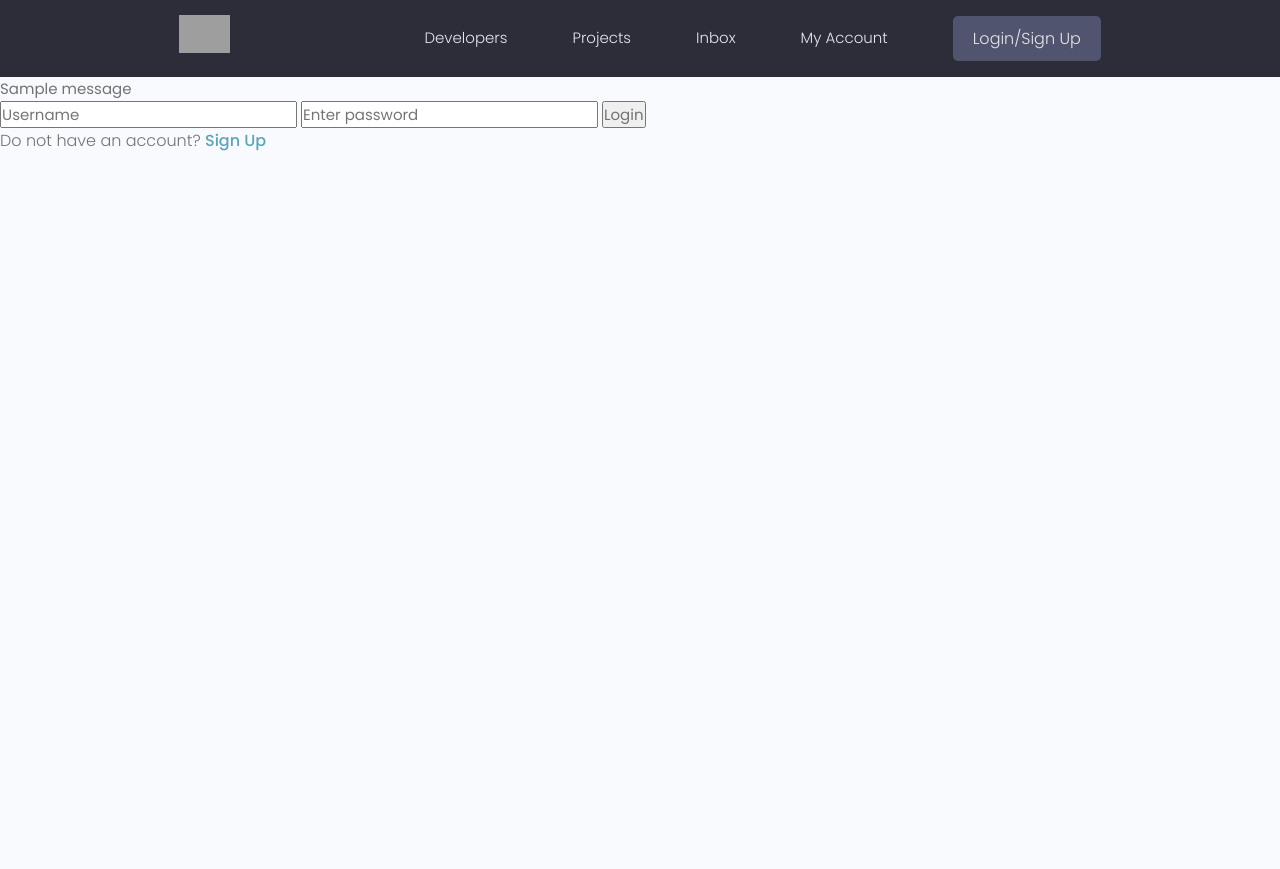
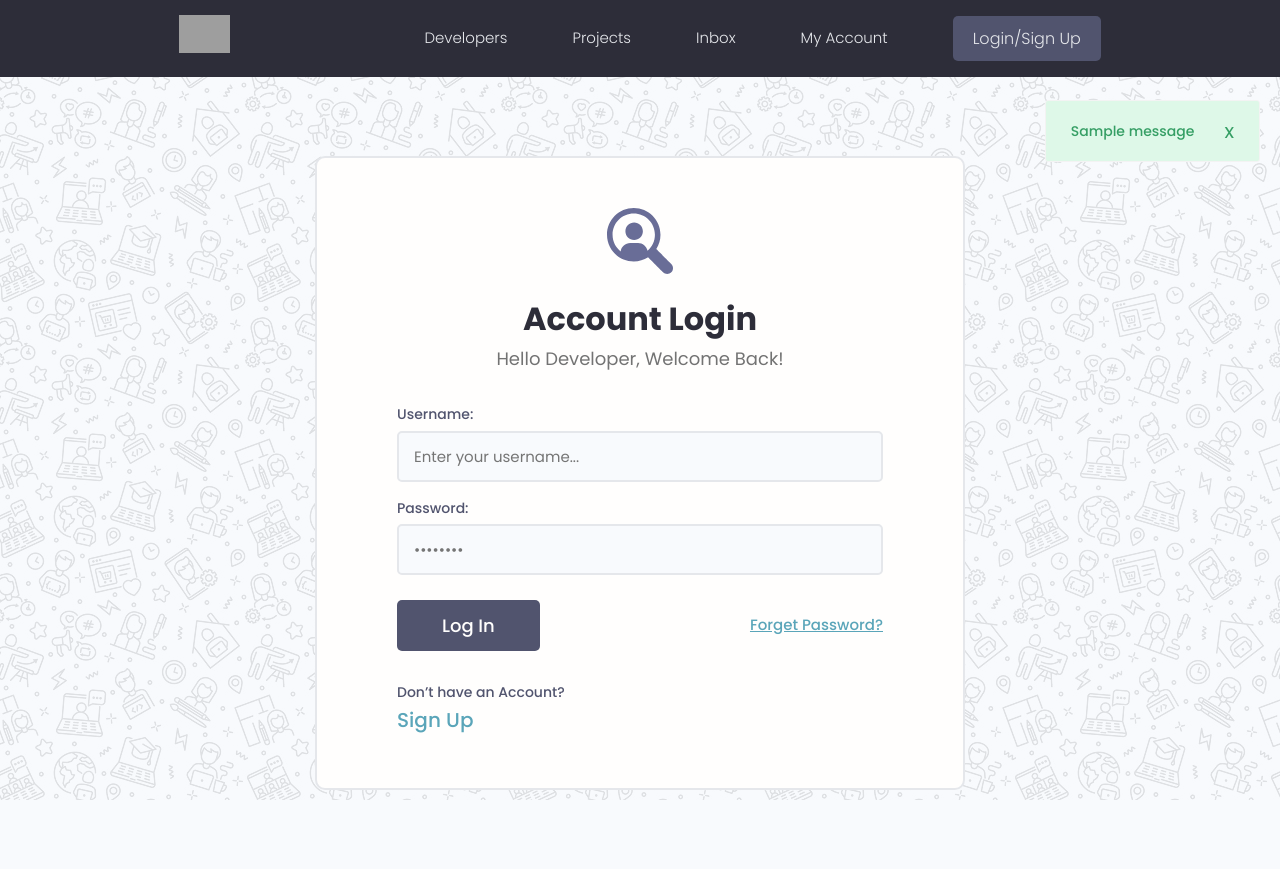
Before and after one commit to indranildeveloper/dev-search-app, a Django app: page /login/ in a window 1280 px wide. Before the commit the page ends 151 px from the top, so only its background shows below. Run offline with Django 4.2, Linux system fonts and the light colour scheme; one stand-in notice (Sample message) is shown; some libraries are stand-ins or nearby versions; grey boxes are pictures that could not be loaded.

Commit message:
Registration and Login form styles and alert messages

```diff
--- a/projects/forms.py
+++ b/projects/forms.py
@@ -15,8 +15,8 @@ class ProjectForm(ModelForm):
     def __init__(self, *args, **kwargs):
         super(ProjectForm, self).__init__(*args, **kwargs)
 
+        for name, field in self.fields.items():
+            field.widget.attrs.update({'class': 'input'})
+
         # self.fields['title'].widget.attrs.update(
         #     {'class': 'input', 'placeholder': 'Add Title'})
-
-        for name, field in self.fields.items():
-            field.widget.attrs.update({'class': 'input'})
--- a/static/styles/app.css
+++ b/static/styles/app.css
@@ -61,11 +61,11 @@ img {
   display: none;
 }
 
-.header__nav input[type='checkbox'] {
+.header__nav input[type="checkbox"] {
   display: none;
 }
 
-.header__nav input[type='checkbox']:checked ~ .header__menu {
+.header__nav input[type="checkbox"]:checked ~ .header__menu {
   opacity: 1;
   pointer-events: all;
 }
@@ -103,7 +103,7 @@ img {
   .toggle-menu__lines::before,
   .toggle-menu__lines::after {
     pointer-events: none;
-    content: '';
+    content: "";
     display: block;
     height: 2px;
     width: 2.5rem;
@@ -124,17 +124,26 @@ img {
     transform-origin: 0 0;
   }
 
-  .header__nav input[type='checkbox']:checked + .toggle-menu > .toggle-menu__lines::before {
+  .header__nav
+    input[type="checkbox"]:checked
+    + .toggle-menu
+    > .toggle-menu__lines::before {
     margin-left: 3px;
     transform: rotate(45deg) scaleX(1.2) translateX(-2px) translateY(-4px);
     visibility: visible;
   }
 
-  .header__nav input[type='checkbox']:checked + .toggle-menu > .toggle-menu__lines {
+  .header__nav
+    input[type="checkbox"]:checked
+    + .toggle-menu
+    > .toggle-menu__lines {
     visibility: hidden;
   }
 
-  .header__nav input[type='checkbox']:checked + .toggle-menu > .toggle-menu__lines::after {
+  .header__nav
+    input[type="checkbox"]:checked
+    + .toggle-menu
+    > .toggle-menu__lines::after {
     transform: rotate(-45deg) scaleX(1.2) translateX(-2px) translateY(3px);
     visibility: visible;
   }
@@ -464,14 +473,14 @@ img {
   margin-bottom: 3rem;
 }
 
-.project__author{
+.project__author {
   font-size: 1.4rem;
   font-style: italic;
 }
 
-.project--rating{
+.project--rating {
   margin-bottom: 1.6em;
-  margin-top: .5em;
+  margin-top: 0.5em;
 }
 
 .singleProject__subtitle {
@@ -613,7 +622,7 @@ img {
   object-fit: contain;
 }
 
-.settings__tableInfo{
+.settings__tableInfo {
   width: 100%;
 }
 
@@ -641,7 +650,6 @@ img {
 .auth {
   width: 100%;
   position: relative;
-  z-index: 1;
   background: transparent;
   height: 99vh;
   display: flex;
@@ -652,7 +660,7 @@ img {
 .auth::after {
   z-index: -1;
   opacity: 0.1;
-  content: '';
+  content: "";
   display: block;
   position: fixed;
   top: 0;
@@ -826,7 +834,6 @@ img {
   font-size: 1.8rem;
 }
 
-
 /*=======================
   Form Page
 ========================*/
--- a/static/uikit/app.js
+++ b/static/uikit/app.js
@@ -1,4 +1,13 @@
 // Invoke Functions Call on Document Loaded
-document.addEventListener('DOMContentLoaded', function () {
-  hljs.highlightAll();
-});
+// document.addEventListener("DOMContentLoaded", function () {
+//   hljs.highlightAll();
+// });
+
+let alertWrapper = document.querySelector(".alert");
+let alertClose = document.querySelector(".alert__close");
+
+if (alertWrapper) {
+  alertClose.addEventListener("click", () => {
+    alertWrapper.style.display = "none";
+  });
+}
--- a/static/uikit/styles/modules/_alert.css
+++ b/static/uikit/styles/modules/_alert.css
@@ -8,6 +8,10 @@
   border: 1px solid var(--color-white-light);
   margin-bottom: 1rem;
   margin-right: 1rem;
+  position: absolute;
+  top: 10rem;
+  right: 1rem;
+  z-index: 10;
 }
 
 .alert,
--- a/templates/main.html
+++ b/templates/main.html
@@ -21,17 +21,27 @@
   <body>
     {% include 'navbar.html' %}
 
-    {% if messages %}
+    {% comment %} {% if messages %}
     <ul>
         {% for message in messages %}
         <li{% if message.tags %} class="{{ message.tags }}" {% endif %}>{{ message }}</li>
         {% endfor %}
     </ul>
+    {% endif %} {% endcomment %}
+
+    {% if messages %}
+      {% for message in messages %}
+        <div class="alert alert--{{ message.tags }}">
+          <p class="alert__message">{{ message }}</p>
+          <button class="alert__close">x</button>
+        </div>
+      {% endfor %}
     {% endif %}
 
     {% block content %}
 
     {% endblock content %}
 
+    <script src="{% static 'uikit/app.js' %}"></script>
   </body>
 </html>
--- a/users/forms.py
+++ b/users/forms.py
@@ -10,3 +10,9 @@ class CustomUserCreationForm(UserCreationForm):
         labels = {
             'first_name': 'Name',
         }
+
+    def __init__(self, *args, **kwargs):
+        super(CustomUserCreationForm, self).__init__(*args, **kwargs)
+
+        for name, field in self.fields.items():
+            field.widget.attrs.update({'class': 'input'})
--- a/users/templates/users/login_register.html
+++ b/users/templates/users/login_register.html
@@ -1,31 +1,102 @@
 {% extends 'main.html' %}
+{% load static %}
 
 {% block content %}
 
 {% if page == 'register' %}
-    <h1>Register User</h1>
 
-    <form method="POST" action="{% url 'register' %}">
-        {% csrf_token %}
+    <div class="auth">
+        <div class="card">
+          <div class="auth__header text-center">
+            <a href="/">
+              <img src="{% static 'images/icon.svg' %}" alt="icon" />
+            </a>
+            <h3>Register an Account</h3>
+            <p>Create a new developer account</p>
+          </div>
 
-        {{form.as_p}}
-        <input type="submit" value="Register User">
-    </form>
+          <form method="POST" action="{% url 'register' %}" class="form auth__form">
+            {% csrf_token %}
 
-    <p>Already account? <a href="{% url 'login' %}">Log In</a></p>
+            {% for field in form %}
+
+            <div class="form__field">
+              <label for="formInput#text">
+                {{ field.label }}
+              </label>
+                {{ field }}
+
+                {% comment %} {% if field.help_text %}
+                    <small>{{ field.help_text }}</small>
+                {% endif %} {% endcomment %}
+
+                {% for error in field.errors %}
+                    <p style="color: red;">{{ error }}</p>
+                {% endfor %}
+            </div>
+
+            {% endfor %}
 
 
+            <div class="auth__actions">
+              <input class="btn btn--sub btn--lg" type="submit" value="Sign  In" />
+            </div>
+          </form>
+          <div class="auth__alternative">
+            <p>Already have an Account?</p>
+            <a href="{% url 'login' %}">Log In</a>
+          </div>
+        </div>
+      </div>
+
 {% else %}
-<form method="POST" action="{% url 'login' %}" id="login-form">
 
-    {% csrf_token %}
-    <input type="text" name="username" placeholder="Username" />
-    <input type="password" name="password" placeholder="Enter password" />
-    <input type="submit" value="Login">
+<div class="auth">
+    <div class="card">
+      <div class="auth__header text-center">
+        <a href="/">
+          <img src="{% static 'images/icon.svg' %}" alt="icon" />
+        </a>
+        <h3>Account Login</h3>
+        <p>Hello Developer, Welcome Back!</p>
+      </div>
 
-    <p>Do not have an account? <a href="{% url 'register' %}">Sign Up</a></p>
+      <form method="POST" action="{% url 'login' %}" id="login-form" class="form auth__form">
+        {% csrf_token %}
+        <!-- Input:Username -->
+        <div class="form__field">
+          <label for="formInput#text">Username: </label>
+          <input
+            class="input input--text"
+            id="formInput#text"
+            type="text"
+            name="username"
+            placeholder="Enter your username..."
+          />
+        </div>
 
-</form>
+        <!-- Input:Password -->
+        <div class="form__field">
+          <label for="formInput#password">Password: </label>
+          <input
+            class="input input--password"
+            id="formInput#passowrd"
+            type="password"
+            name="password"
+            placeholder="••••••••"
+          />
+        </div>
+        <div class="auth__actions">
+          <input class="btn btn--sub btn--lg" type="submit" value="Log In" />
+          <a href="forgetpassword.html">Forget Password?</a>
+        </div>
+      </form>
+      <div class="auth__alternative">
+        <p>Don’t have an Account?</p>
+        <a href="{% url 'register' %}">Sign Up</a>
+      </div>
+    </div>
+  </div>
 
 {% endif %}
 
--- a/users/views.py
+++ b/users/views.py
@@ -37,7 +37,7 @@ def loginUser(request):
 
 def logoutUser(request):
     logout(request)
-    messages.success(request, 'User successfully logged out!')
+    messages.info(request, 'User successfully logged out!')
     return redirect('login')
 
 
```
Also changed, not shown: templates/login.html (added, +53 -0 lines), templates/signup.html (added, +73 -0 lines), db.sqlite3, static/images/icon.svg (added), static/images/pattern.jpg (added).
